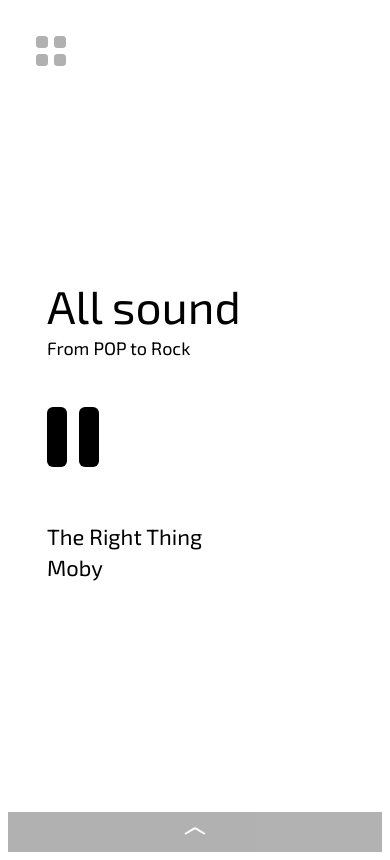
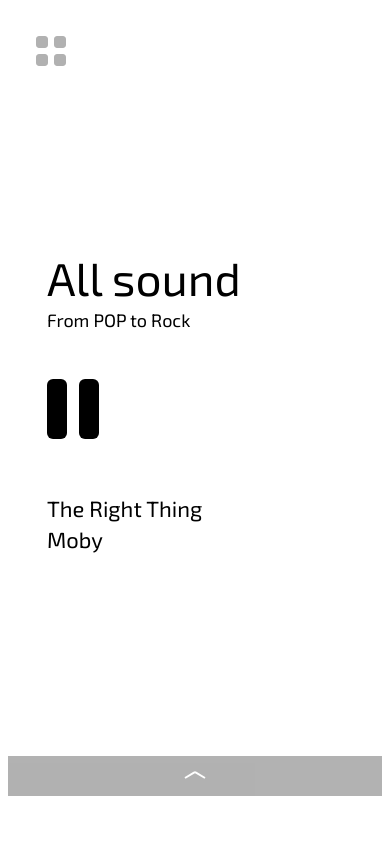
Before and after one commit to lyucean/soundsession, a Vue app: page /all in a window 390 px wide. Built offline with nearby package versions, Linux system fonts and the light colour scheme.

Commit message:
Поправил высоту на мобильном, чтоб не было прокрутки на главном

```diff
--- a/src/components/home/home.css
+++ b/src/components/home/home.css
@@ -122,6 +122,7 @@
 
     .home {
         grid-template-rows: 60px 1fr 40px;
+        height: calc(100vh - 56px);
     }
 
     .home__selector-link {
@@ -134,8 +135,10 @@
 }
 
 @media (min-width: 320px) and (max-width: 374px) {
+
     .home {
         grid-template-rows: 60px 1fr 40px;
+        height: calc(100vh - 56px);
     }
 
     .home__selector-link {
```
Also changed, not shown: 10 other files (tests, documents, lock files or other folders). Lines whose indentation alone changed are shown as unchanged.
